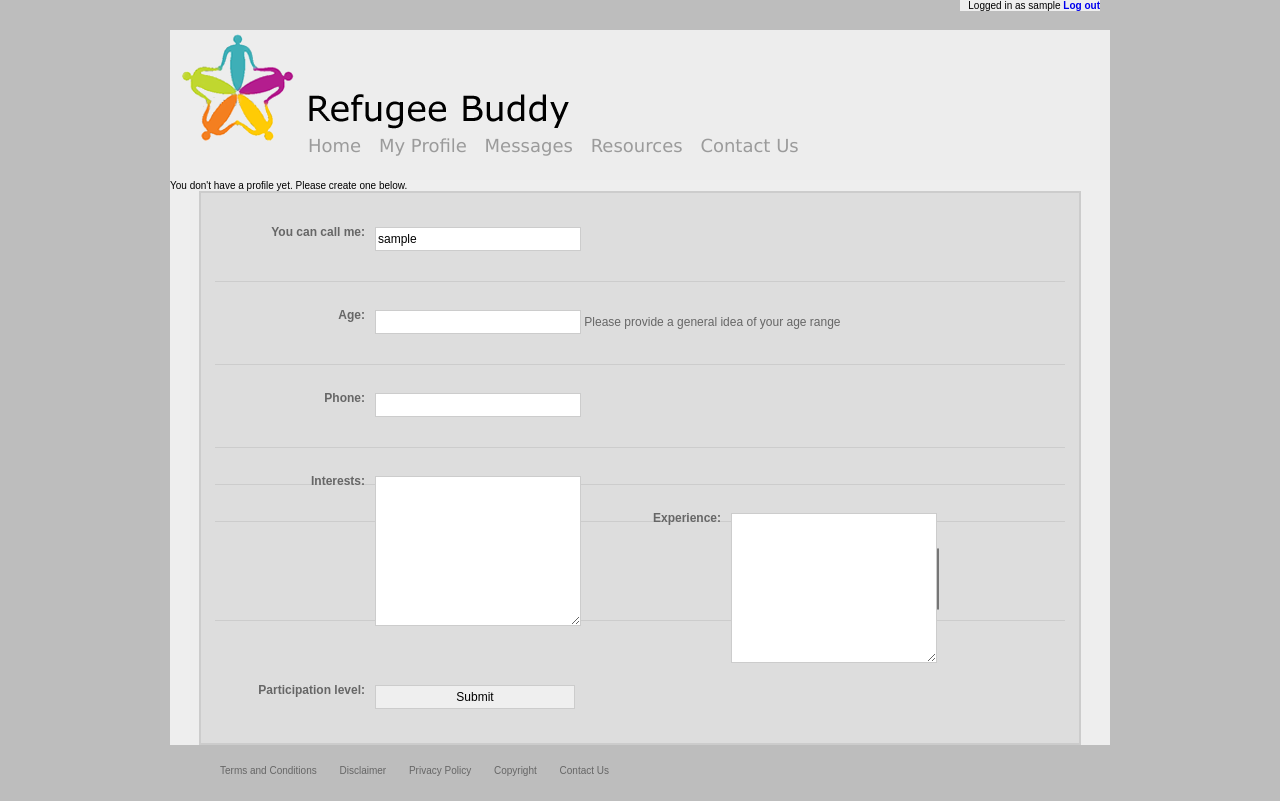
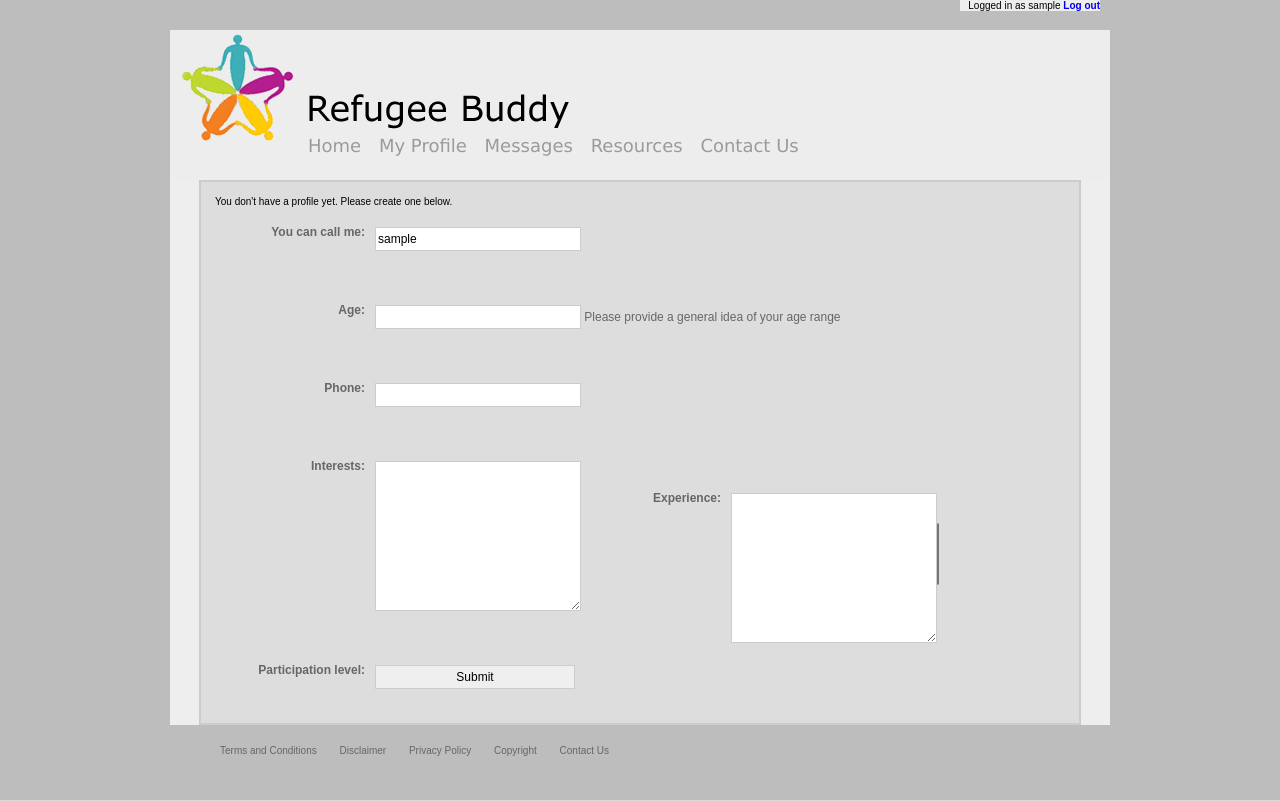
Before and after one commit to ozan/Refugee-Buddy, a Django app: a page that uses templates/buddies/profile.html in a window 1280 px wide. Run offline with Django 3.2, Linux system fonts and the light colour scheme; the visitor is signed in with stand-in values (Sample User, id 1); data that the repository does not hold is empty; parts of the project's set-up code (start-up, migrations or seed data) failed here and were passed over; some libraries are stand-ins or nearby versions.

Commit message:
style updates

```diff
--- a/project/geolocation/templates/geo_location_field.html
+++ b/project/geolocation/templates/geo_location_field.html
@@ -9,7 +9,7 @@
   <tr>
     <td>
 
-      <label style="width:100%">Enter a location or address</label><br>
+      <label>Enter a location or address</label><br>
       <input type="text" id="{{ attrs.id }}_geo_location_field_address" name="{{ name }}_geo_location_field_address" class="vLargeTextField">
       <input type="text" id="{{ attrs.id }}" style="display:none;"><!-- To handle the admins focus call on the first field. -->
     </td>
--- a/public/media/css/base.css
+++ b/public/media/css/base.css
@@ -460,12 +460,11 @@ font-size:14px;
 font-weight:bold;
 margin-bottom:8px;
 }
-#stylized p{
+#stylized p, #stylized p .help, td .help{
 font-size:12px;
 color:#666666;
 margin-bottom:20px;
-border-bottom:solid 1px #ccc;
-padding-bottom:10px;
+
 }
 label{
 display:block;
--- a/templates/buddies/profile.html
+++ b/templates/buddies/profile.html
@@ -13,13 +13,14 @@
 {% block content %}
 
 	{% if buddy %}
+	<div id="stylized" class="myform ">
 	{{ buddy }}
 	{% else %}
+	<div id="stylized" class="myform ">
 	You don't have a profile yet. Please create one below.
 	{% endif %}
 
 
-	<div id="stylized" class="myform ">
 		<form method="post" id="form" name="form" action="" >
 		{{ form.as_p }}
 		{% csrf_token %}
--- a/templates/static/home.html
+++ b/templates/static/home.html
@@ -12,9 +12,9 @@
 							<div>
     	                        <h3>Refugee Buddy is a way for you to welcome people to your community from other cultures and countries.</h3>
                             </div>
-                            {% if request.user.is_authenticated %}<a href="{% url buddies_my_detail %}"><img src="{{ MEDIA_URL }}images/registerbutton.png" alt="Get Involved Now"/></a>{% else %}<a href="{% url signup %}"><img src="{{ MEDIA_URL }}images/registerbutton.png" alt="Get Involved Now"/></a>{% endif %}
+                            {% if request.user.is_authenticated %}<h4><a href="{% url buddies_my_detail %}">Fill in or update your profile</a></h4>{% else %}<a href="{% url signup %}"><img src="{{ MEDIA_URL }}images/registerbutton.png" alt="Get Involved Now"/></a>{% endif %}
 
-
+                     <p>
                             <h4>Questions</h4>
                             <ul>
                             <li><a href="{% url about %}">How can I help?</a></li>
```
